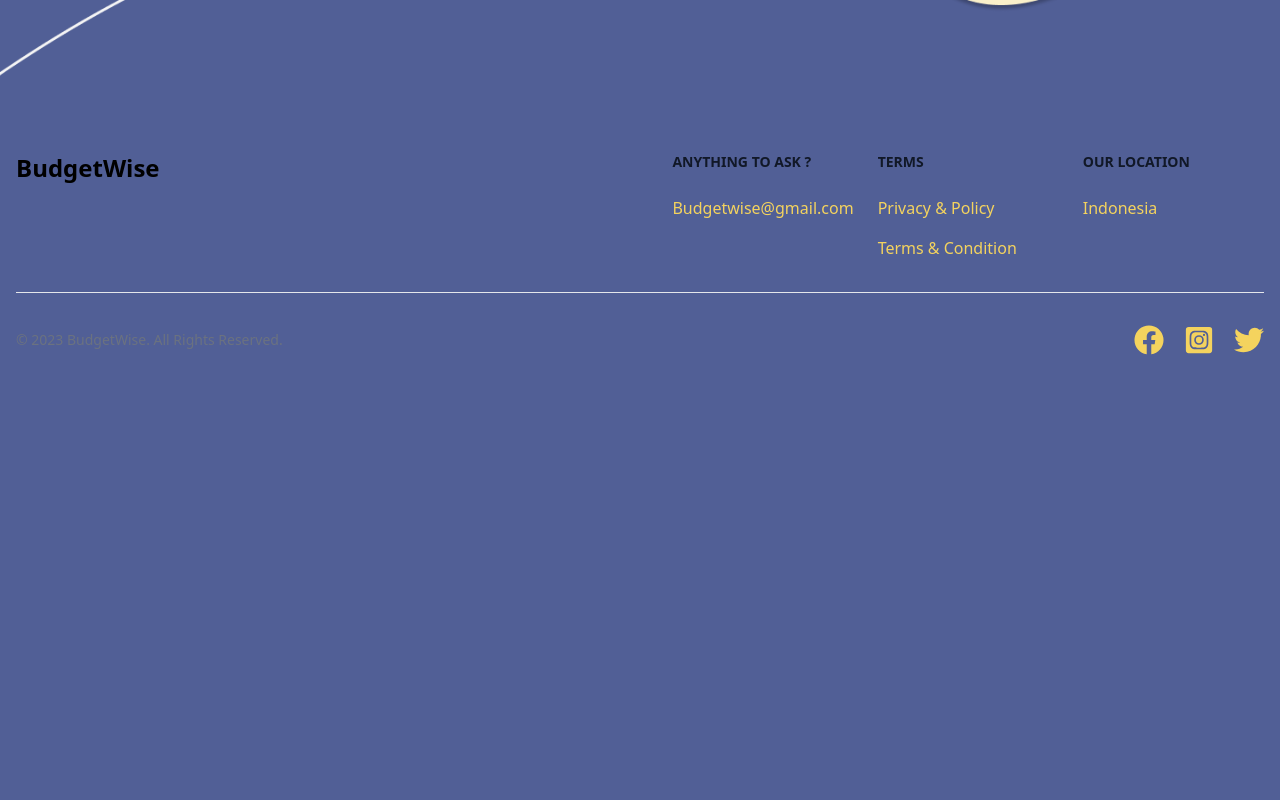
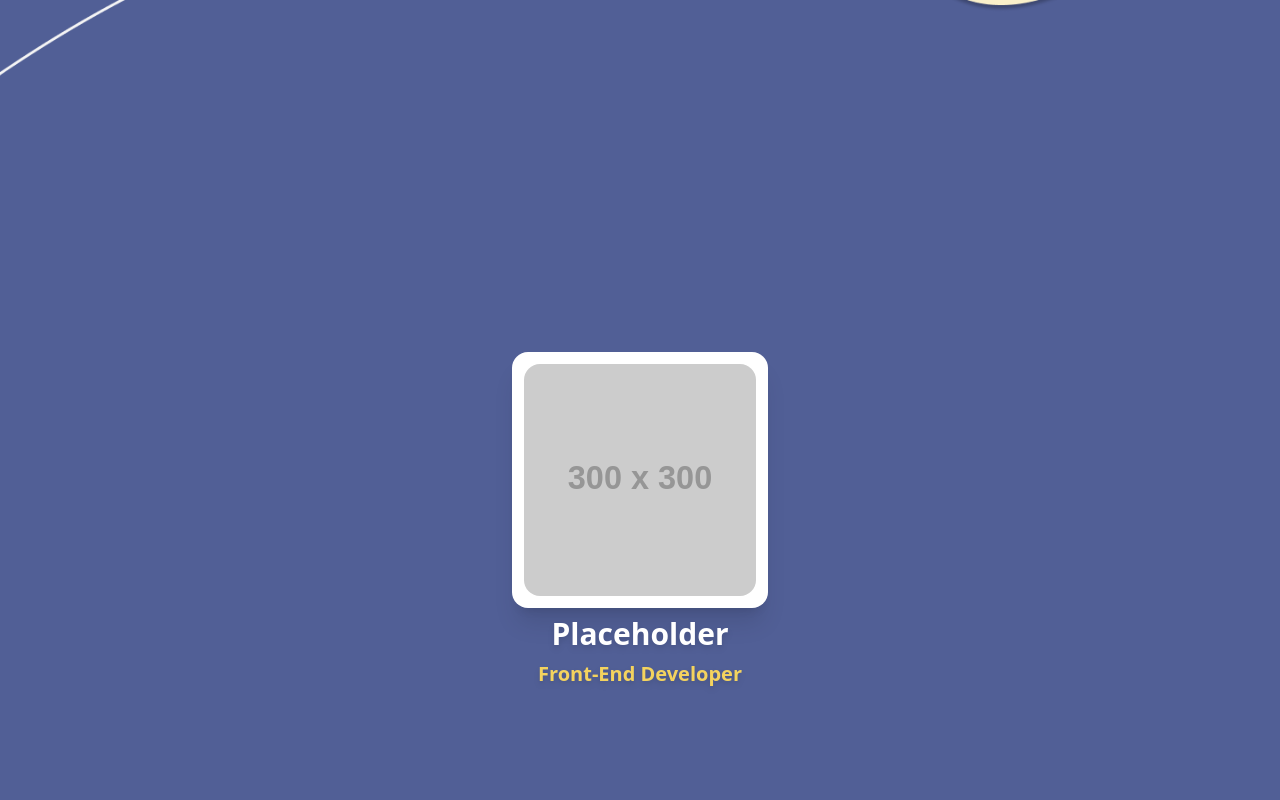
Before and after one commit to flexsible/budgetwise, a React (Vite) app: page / in a window 1280 px wide. Shown: the part 680-1480 px from the top of the page. Before the commit the page ends 1067 px from the top, so only its background shows below. Built offline with nearby package versions, Linux system fonts and the light colour scheme.

Commit message:
add team & img

```diff
--- a/src/components/Footer.jsx
+++ b/src/components/Footer.jsx
@@ -8,7 +8,7 @@ export default function Footer () {
         <div className="mx-auto w-full max-w-screen-xl p-4 py-6 lg:py-8">
           <div className="md:flex md:justify-between">
             <div className="mb-6 md:mb-0">
-              <a href="https://flowbite.com/" className="flex items-center">
+              <a href="" className="flex items-center">
                 <span className="self-center text-2xl font-semibold whitespace-nowrap dark:text-white">BudgetWise</span>
               </a>
             </div>
@@ -25,10 +25,10 @@ export default function Footer () {
                 <h2 className="mb-6 text-sm font-semibold text-gray-900 uppercase dark:text-white">Terms</h2>
                 <ul className="text-gray-500 dark:text-gray-400 font-medium">
                   <li className="mb-4">
-                    <a href="https://github.com/themesberg/flowbite" className="hover:underline text-[#F4D35E]">Privacy & Policy</a>
+                    <a href="" className="hover:underline text-[#F4D35E]">Privacy & Policy</a>
                   </li>
                   <li>
-                    <a href="https://discord.gg/4eeurUVvTy" className="hover:underline text-[#F4D35E]">Terms & Condition</a>
+                    <a href="" className="hover:underline text-[#F4D35E]">Terms & Condition</a>
                   </li>
                 </ul>
               </div>
@@ -44,7 +44,7 @@ export default function Footer () {
         </div>
           <hr className="my-6 border-gray-200 sm:mx-auto dark:border-gray-700 lg:my-8" />
           <div className="sm:flex sm:items-center sm:justify-between">
-            <span className="text-sm text-gray-500 sm:text-center dark:text-gray-400">© 2023 <a href="https://flowbite.com/" className="hover:underline">BudgetWise</a>. All Rights Reserved.
+            <span className="text-sm text-gray-500 sm:text-center dark:text-gray-400">© 2023 <a href="" className="hover:underline">BudgetWise</a>. All Rights Reserved.
             </span>
             <div className="flex mt-4 sm:justify-center sm:mt-0">
               <a href="#" className="text-gray-500 hover:text-gray-900 dark:hover:text-white">
@@ -53,7 +53,7 @@ export default function Footer () {
               </a>
               <a href="#" className="text-gray-500 hover:text-gray-900 dark:hover:text-white ms-5">
                 <FaInstagramSquare className='fill-[#F4D35E] text-3xl'/>
-                <span className="sr-only">Discord community</span>
+                <span className="sr-only">Instagram page</span>
               </a>
               <a href="#" className="text-gray-500 hover:text-gray-900 dark:hover:text-white ms-5">
                 <FaTwitter className='fill-[#F4D35E] text-3xl'/>
--- /dev/null
+++ b/src/components/Team.jsx
@@ -0,0 +1,46 @@
+import React from 'react'
+import { supabase } from '../utils/supabaseConfig'
+
+export default function Team () {
+  const { data } = supabase.storage.from('bucket').getPublicUrl('filePath.jpg')
+
+  return (
+    <>
+    <div className='flex flex-wrap items-center justify-center gap-8'>
+      <div className='flex flex-col justify-center items-center h-screen'>
+        <div className='flex mx-auto justify-center items-center'>
+          <div className="flex flex-col rounded-2xl w-64 bg-[#ffffff] shadow-xl p-3 gap-6 mx-4">
+            <figure className="flex justify-center items-center rounded-2xl">
+                <img src="https://placehold.co/300x300" alt="Card Preview" className="rounded-2xl "/>
+            </figure>
+          </div>
+        </div>
+          <h1 className='py-2 text-white text-3xl font-semibold drop-shadow-md'>Placeholder</h1>
+          <h2 className='text-[#F4D35E] text-xl font-semibold drop-shadow-md'>Front-End Developer</h2>
+      </div>
+      {/* <div className='flex flex-col justify-center items-center h-screen'>
+        <div className='flex mx-auto justify-center items-center'>
+          <div className="flex flex-col rounded-2xl w-64 bg-[#ffffff] shadow-xl p-3 gap-6 mx-4">
+            <figure className="flex justify-center items-center rounded-2xl">
+                <img src="https://placehold.co/300x300" alt="Card Preview" className="rounded-2xl "/>
+            </figure>
+          </div>
+        </div>
+          <h1 className='py-2 text-white text-3xl font-semibold drop-shadow-md'>Placeholder</h1>
+          <h2 className='text-[#F4D35E] text-xl font-semibold drop-shadow-md'>Front-End Developer</h2>
+      </div>
+      <div className='flex flex-col justify-center items-center h-screen'>
+        <div className='flex mx-auto justify-center items-center'>
+          <div className="flex flex-col rounded-2xl w-64 bg-[#ffffff] shadow-xl p-3 gap-6 mx-4">
+            <figure className="flex justify-center items-center rounded-2xl">
+                <img src="https://placehold.co/300x300" alt="Card Preview" className="rounded-2xl "/>
+            </figure>
+          </div>
+        </div>
+          <h1 className='py-2 text-white text-3xl font-semibold drop-shadow-md'>Placeholder</h1>
+          <h2 className='text-[#F4D35E] text-xl font-semibold drop-shadow-md'>Front-End Developer</h2>
+      </div> */}
+    </div>
+    </>
+  )
+}
--- a/src/pages/HomePage.jsx
+++ b/src/pages/HomePage.jsx
@@ -1,11 +1,13 @@
 import React from 'react'
 import Footer from '../components/Footer'
 import LandingPage from '../components/LandingPage'
+import Team from '../components/Team'
 
 const HomePage = () => {
   return (
     <>
       <LandingPage/>
+      <Team/>
       <Footer/>
     </>
   )
```
Also changed, not shown: public/FB_IMG_1713200915872.jpg (added), src/components/Card.jsx (indentation only).
